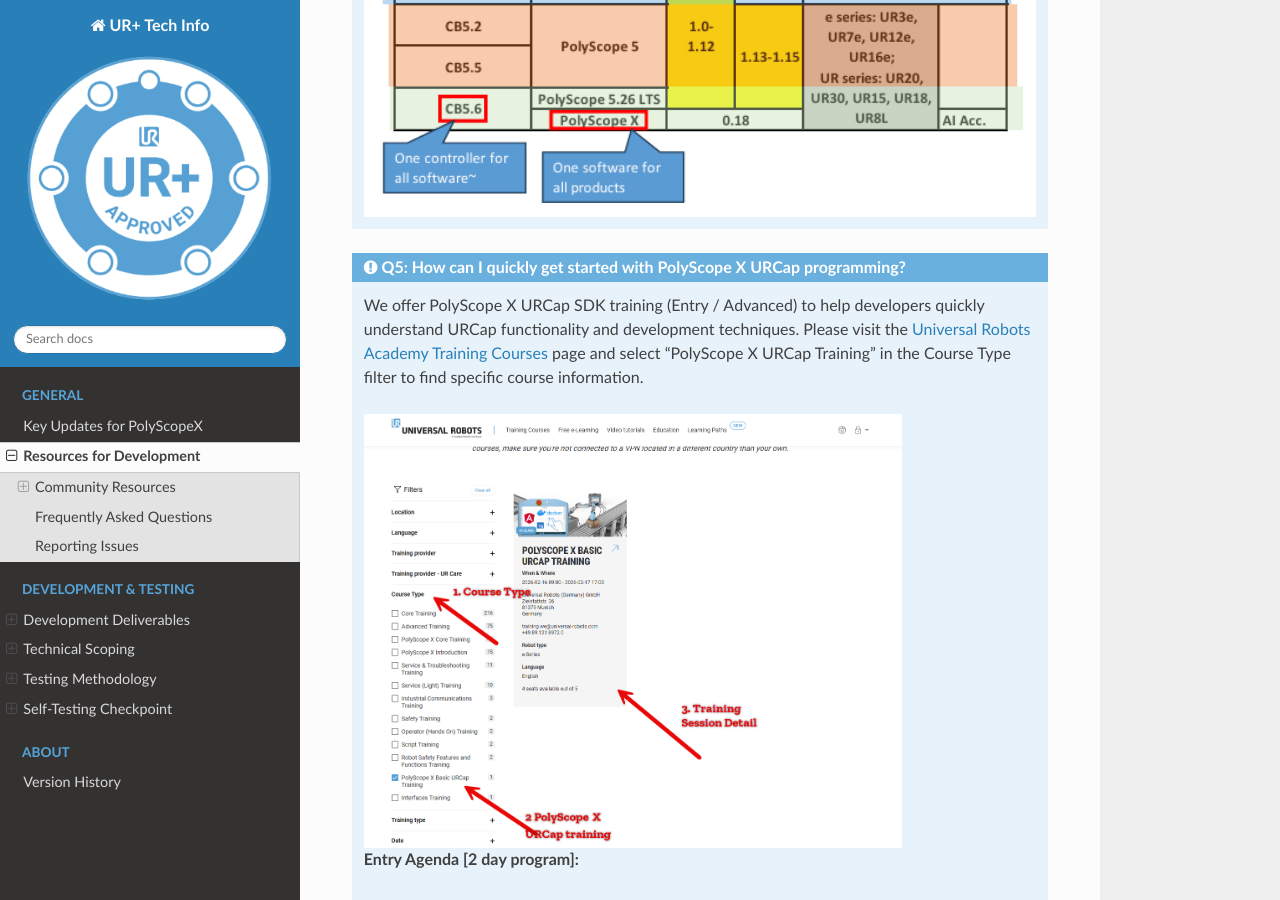
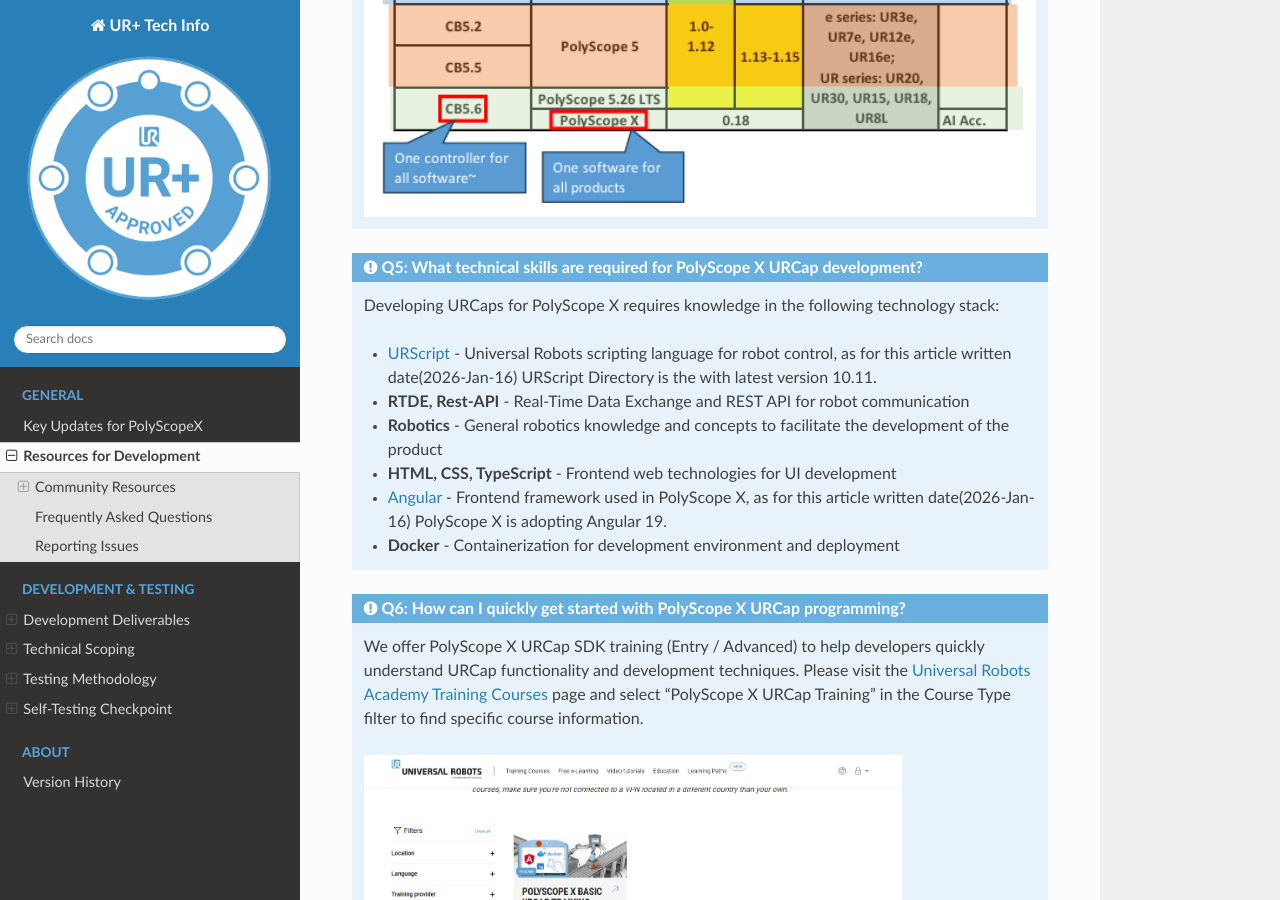
Before and after one commit to FuNingHu/urplus-tech-info, a Sphinx documentation site: the page built from docs/source/resource_for_development.rst, in a window 1280 px wide and 900 px high, scrolled down 1483 px. Built offline with Sphinx 7.4.7 and the Read the Docs theme 3.1.0, drawn with Linux system fonts in a browser that asks for light colours.

Commit message:
add more faqs

```diff
--- a/docs/source/resource_for_development.rst
+++ b/docs/source/resource_for_development.rst
@@ -70,7 +70,18 @@
       :width: 100%
       :alt: Compatibility Chart
 
-.. admonition:: Q5: How can I quickly get started with PolyScope X URCap programming?
+.. admonition:: Q5: What technical skills are required for PolyScope X URCap development?
+
+   Developing URCaps for PolyScope X requires knowledge in the following technology stack:
+
+   * `URScript <https://www.universal-robots.com/manuals/EN/HTML/SW10_11/Content/Landingpages/WebPolyX/LandingScript.htm>`_ - Universal Robots scripting language for robot control, as for this article written date(2026-Jan-16) URScript Directory is the with latest version 10.11.
+   * **RTDE, Rest-API** - Real-Time Data Exchange and REST API for robot communication
+   * **Robotics** - General robotics knowledge and concepts to facilitate the development of the product
+   * **HTML, CSS, TypeScript** - Frontend web technologies for UI development
+   * `Angular <https://angular.dev/>`_ - Frontend framework used in PolyScope X, as for this article written date(2026-Jan-16) PolyScope X is adopting Angular 19.
+   * **Docker** - Containerization for development environment and deployment
+
+.. admonition:: Q6: How can I quickly get started with PolyScope X URCap programming?
 
    We offer PolyScope X URCap SDK training (Entry / Advanced) to help developers quickly understand URCap
    functionality and development techniques. Please visit the
@@ -82,18 +93,24 @@
       :width: 80%
       :alt: PolyScope X URCap SDK Training
 
-   **Entry Agenda [2 day program]:**
+   .. raw:: html
 
-   * How to get started and setup your system to run the SDK inside the development container
-   * Start and access the PolyScope X URSim
-   * Create a URCap project
-   * Develop a simple URCap Light-Up following the Getting Started section
+      <hr style="margin: 20px 0;">
+      <p style="color: red; font-weight: bold;">Entry Agenda [2 day program]:</p>
+
+   1. How to get started and setup your system to run the SDK inside the development container
+   2. Start and access the PolyScope X URSim
+   3. Create a URCap project
+   4. Develop a simple URCap Light-Up following the Getting Started section
 
    .. image:: images/urcap_sdk_training_basic.png
       :width: 80%
       :alt: PolyScope X URCap SDK Entry Training
 
-   **Advanced Agenda [2 day program]:**
+   .. raw:: html
+
+      <hr style="margin: 20px 0;">
+      <p style="color: red; font-weight: bold;">Advanced Agenda [2 day program]:</p>
 
    .. image:: images/urcap_sdk_training_advanced.png
       :width: 80%
--- a/docs/source/version_history.rst
+++ b/docs/source/version_history.rst
@@ -28,3 +28,7 @@
      - Clean up sections
      - 09-Jan-2026
      - sko
+   * - 1.4.0
+     - Add More FAQs
+     - 16-Jan-2026
+     - funh
```
